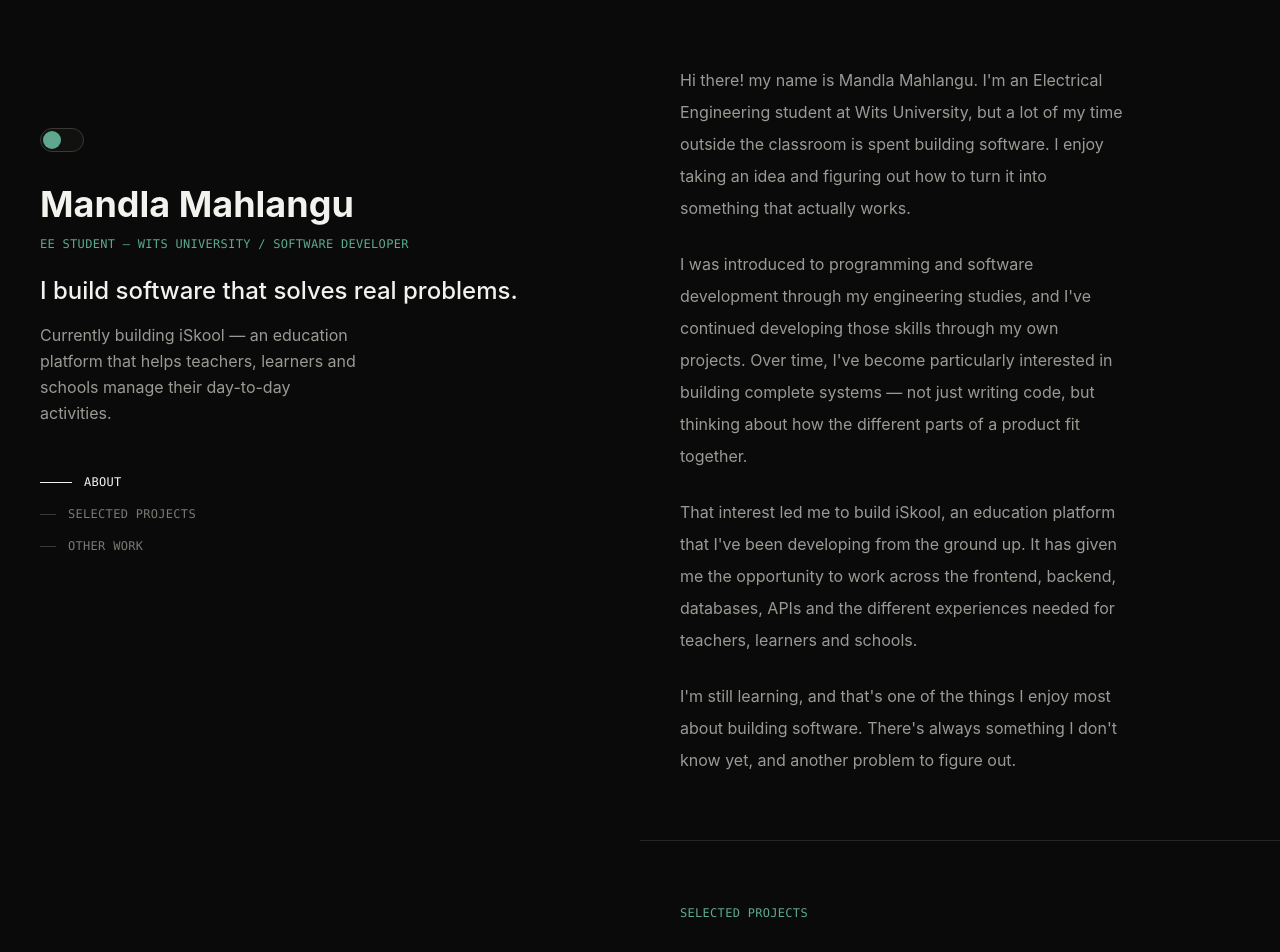
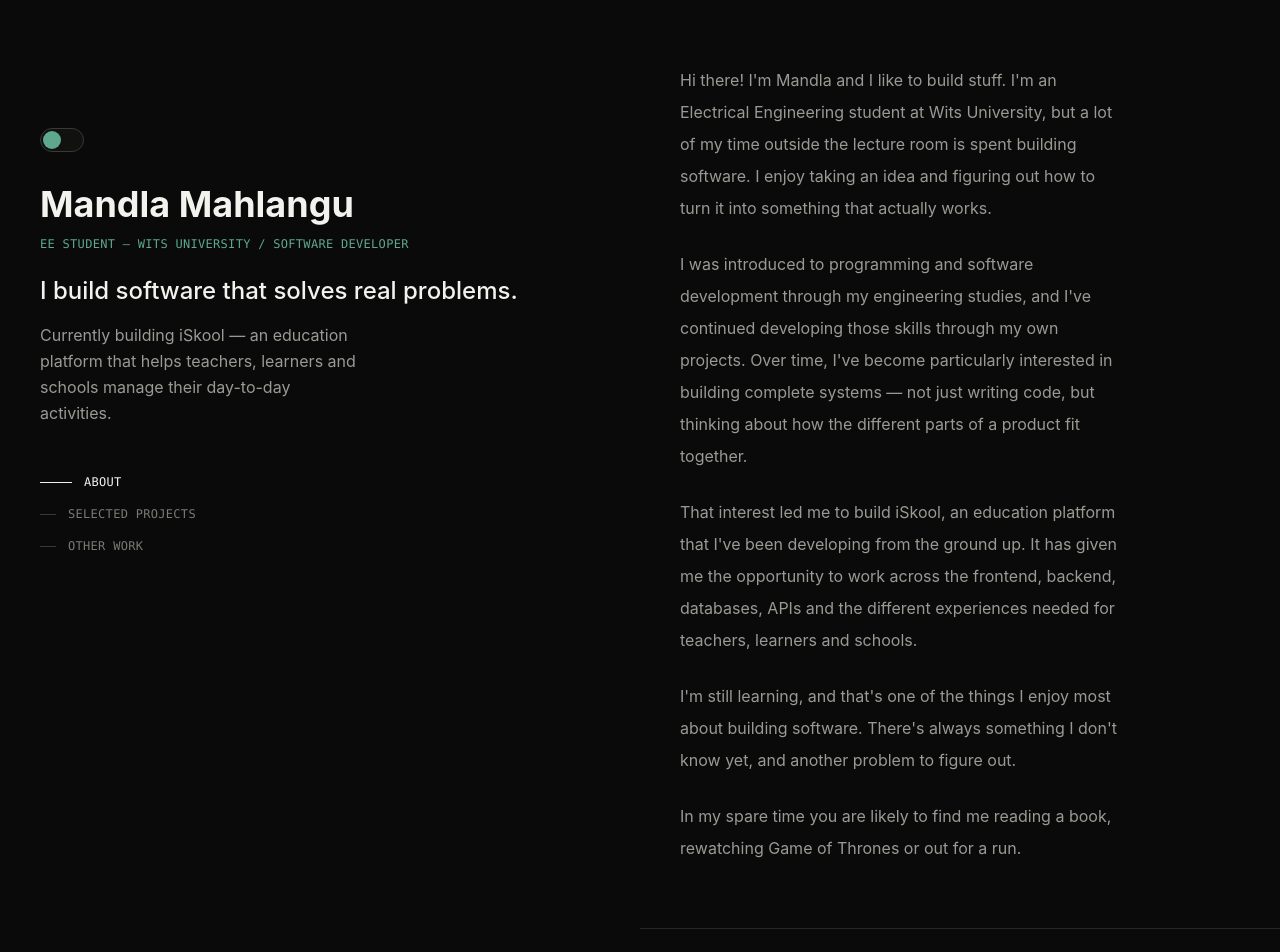
Before and after one commit to mandlacodes404/mandlacodes404.github.io, a React (Vite) app: page / in a window 1280 px wide. Shown: the top 952 px of the page. Built offline with nearby package versions, Linux system fonts and the light colour scheme.

Commit message:
update about

```diff
--- a/src/components/home/About.jsx
+++ b/src/components/home/About.jsx
@@ -12,9 +12,9 @@ function About({ isDark, onToggle }) {
         </p>
         <div className="text-base text-text-secondary leading-loose space-y-6 max-w-md">
           <p>
-            Hi there! my name is Mandla Mahlangu. I'm an Electrical
+            Hi there! I'm Mandla and I like to build stuff. I'm an Electrical
             Engineering student at Wits University, but a lot of my time
-            outside the classroom is spent building software. I enjoy
+            outside the lecture room is spent building software. I enjoy
             taking an idea and figuring out how to turn it into something
             that actually works.
           </p>
@@ -38,6 +38,9 @@ function About({ isDark, onToggle }) {
             about building software. There's always something I don't
             know yet, and another problem to figure out.
           </p>
+          <p>
+            In my spare time you are likely to find me reading a book, rewatching Game of Thrones or out for a run.
+          </p>
         </div>
       </section>
     </>
```
